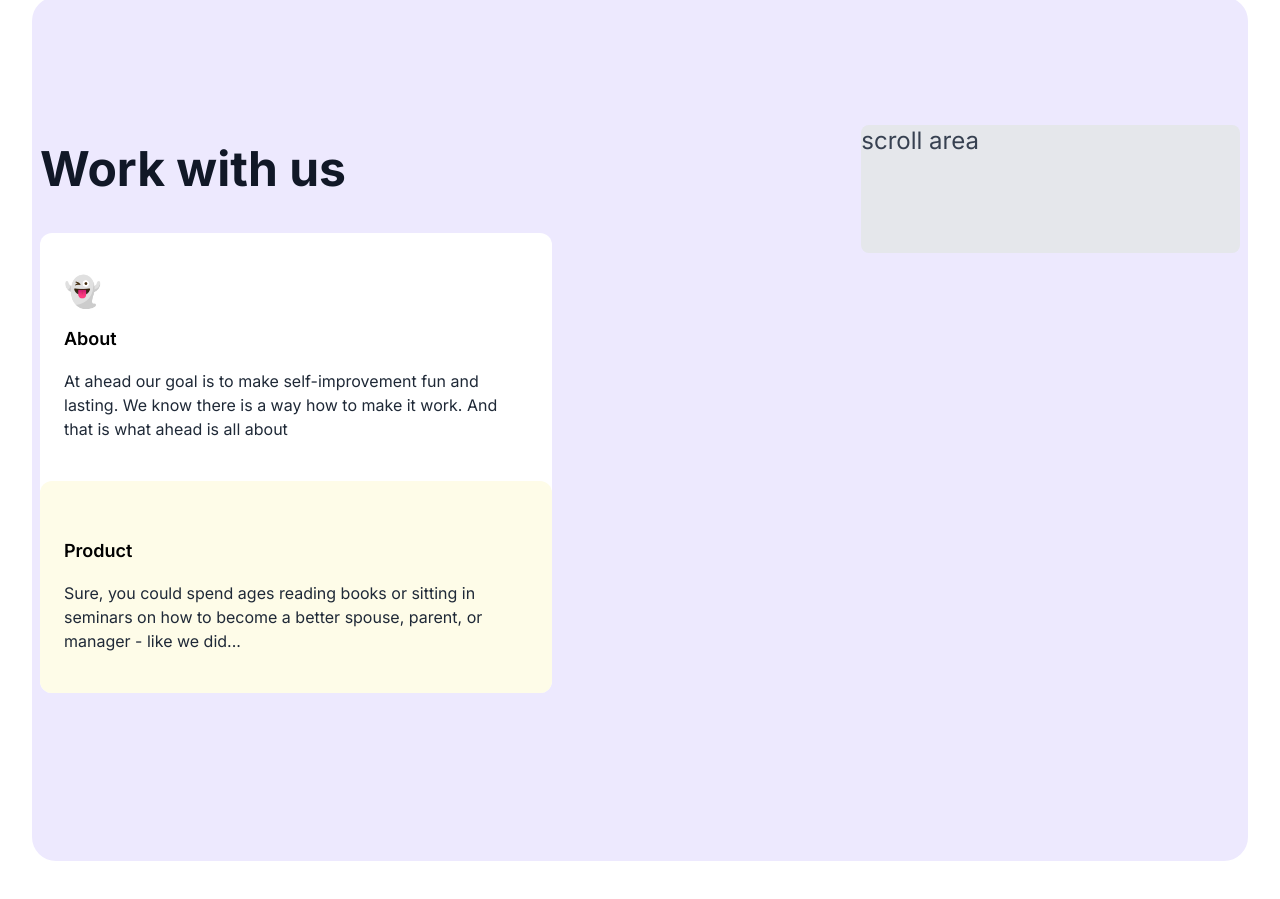
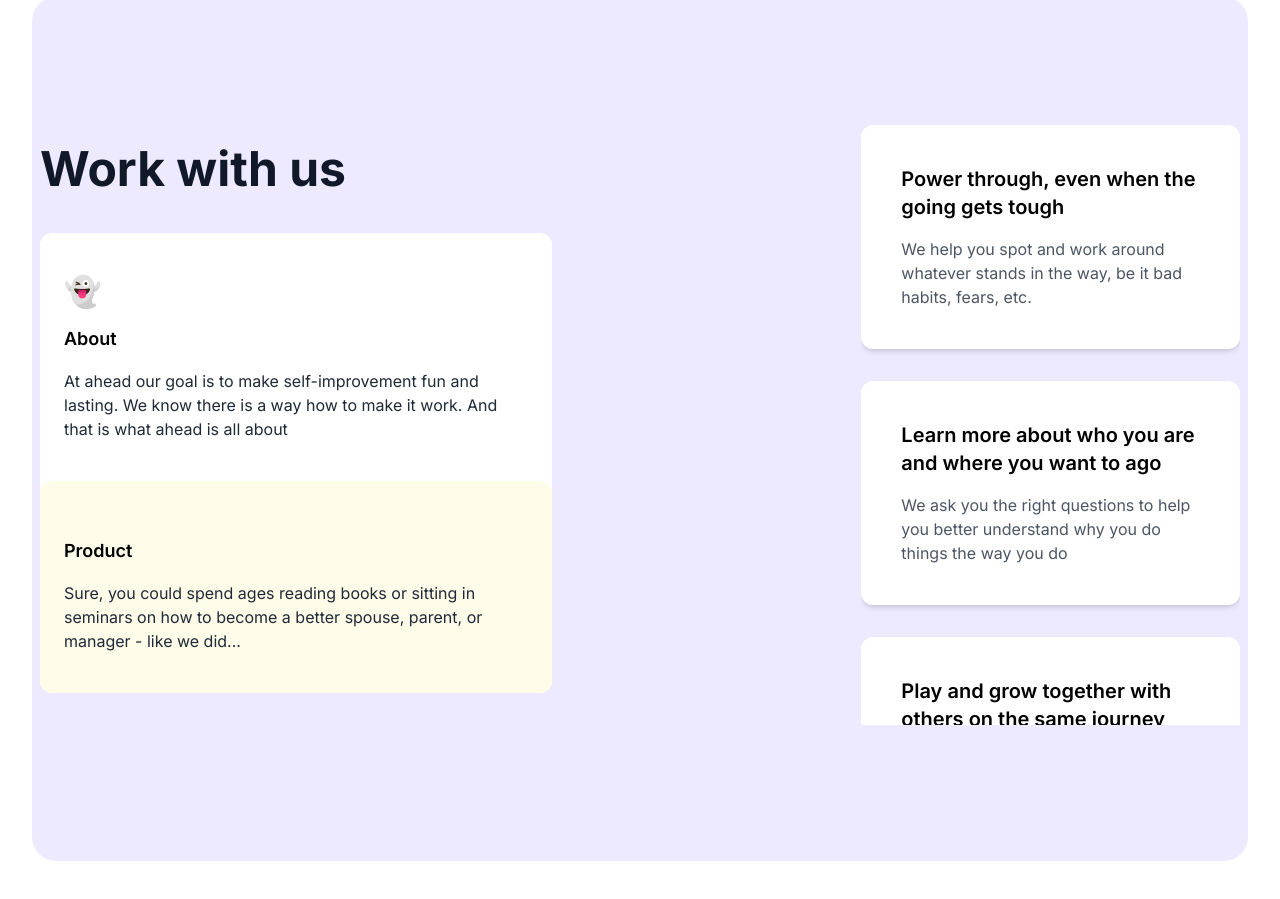
Before and after one commit to bhupeshpr25/ahead, a Next.js app: page / in a window 1280 px wide. Shown: the part 5279-6178 px from the top of the page. Built offline with nearby package versions, Linux system fonts and the light colour scheme.

Commit message:
feat: add benefits section to Careers

```diff
--- a/src/app/globals.css
+++ b/src/app/globals.css
@@ -13,3 +13,17 @@
   padding: 0;
   margin: 0;
 }
+
+.scrollbar::-webkit-scrollbar {
+  width: 12px;
+}
+
+.scrollbar::-webkit-scrollbar-track {
+  background: #ffffff;
+}
+
+.scrollbar::-webkit-scrollbar-thumb {
+  background-color: #8a2be2;
+  border-radius: 6px;
+  border: 3px solid #ffffff;
+}
--- /dev/null
+++ b/src/components/Benefits.tsx
@@ -0,0 +1,54 @@
+import React from "react";
+
+interface Benefit {
+  title: string;
+  description: string;
+}
+
+const Benefits: React.FC = () => {
+  const benefits: Benefit[] = [
+    {
+      title: "Power through, even when the going gets tough",
+      description:
+        "We help you spot and work around whatever stands in the way, be it bad habits, fears, etc.",
+    },
+    {
+      title: "Learn more about who you are and where you want to ago",
+      description:
+        "We ask you the right questions to help you better understand why you do things the way you do",
+    },
+    {
+      title: "Play and grow together with others on the same journey",
+      description:
+        "Ahead feels like a game, not a chore. See yourself grow every day towards achieving your goals!",
+    },
+    {
+      title: "Get personalized insights tailored just for you",
+      description:
+        "Our algorithms analyze your answers to provide you with tailored insights and recommendations.",
+    },
+    {
+      title: "Stay motivated with regular reminders and check-ins",
+      description:
+        "We send you friendly reminders and check-ins to keep you on track and motivated towards your goals.",
+    },
+  ];
+
+  return (
+    <div className="max-h-[200px] lg:max-h-[600px] overflow-y-auto bg-violet-100">
+      <div className="grid grid-cols-1 gap-8 scrollbar">
+        {benefits.map((benefit, index) => (
+          <div
+            key={index}
+            className="bg-white shadow-md rounded-xl p-4 lg:p-10"
+          >
+            <h2 className="text-xl font-semibold">{benefit.title}</h2>
+            <p className="mt-4 text-gray-600">{benefit.description}</p>
+          </div>
+        ))}
+      </div>
+    </div>
+  );
+};
+
+export default Benefits;
--- a/src/components/Careers.tsx
+++ b/src/components/Careers.tsx
@@ -1,6 +1,7 @@
 "use client";
 
 import { useState } from "react";
+import Benefits from "./Benefits";
 
 interface Vacancy {
   title: string;
@@ -79,10 +80,7 @@ export default function Careers() {
               </div>
             </div>
             <div className="h-32 rounded-lg bg-gray-200">
-              {/* right side */}
-              <div className="text-md mt-10 lg:text-2xl lg:mt-0 text-gray-700">
-                scroll area
-              </div>
+              <Benefits />
             </div>
           </div>
         </div>
```
